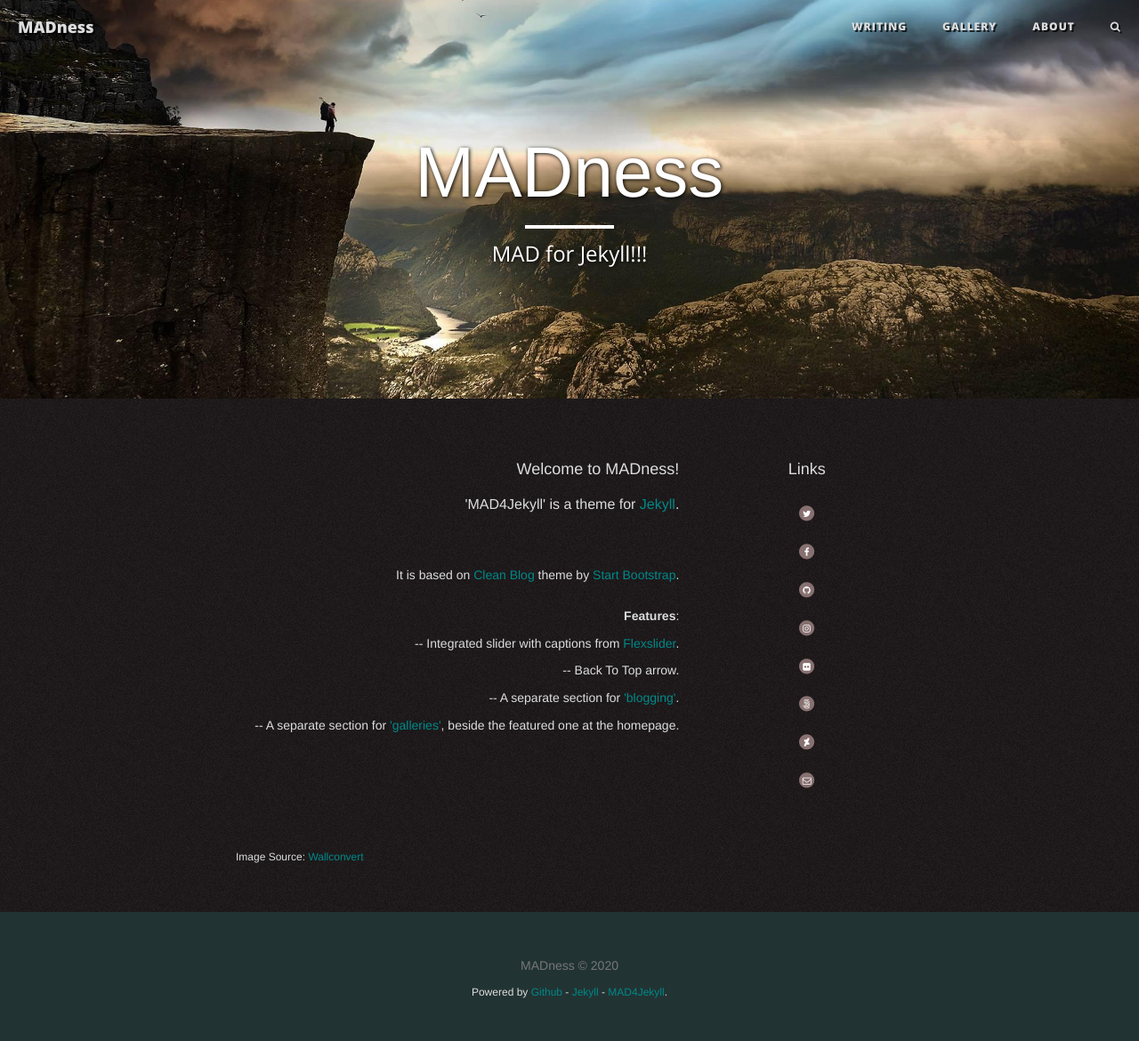
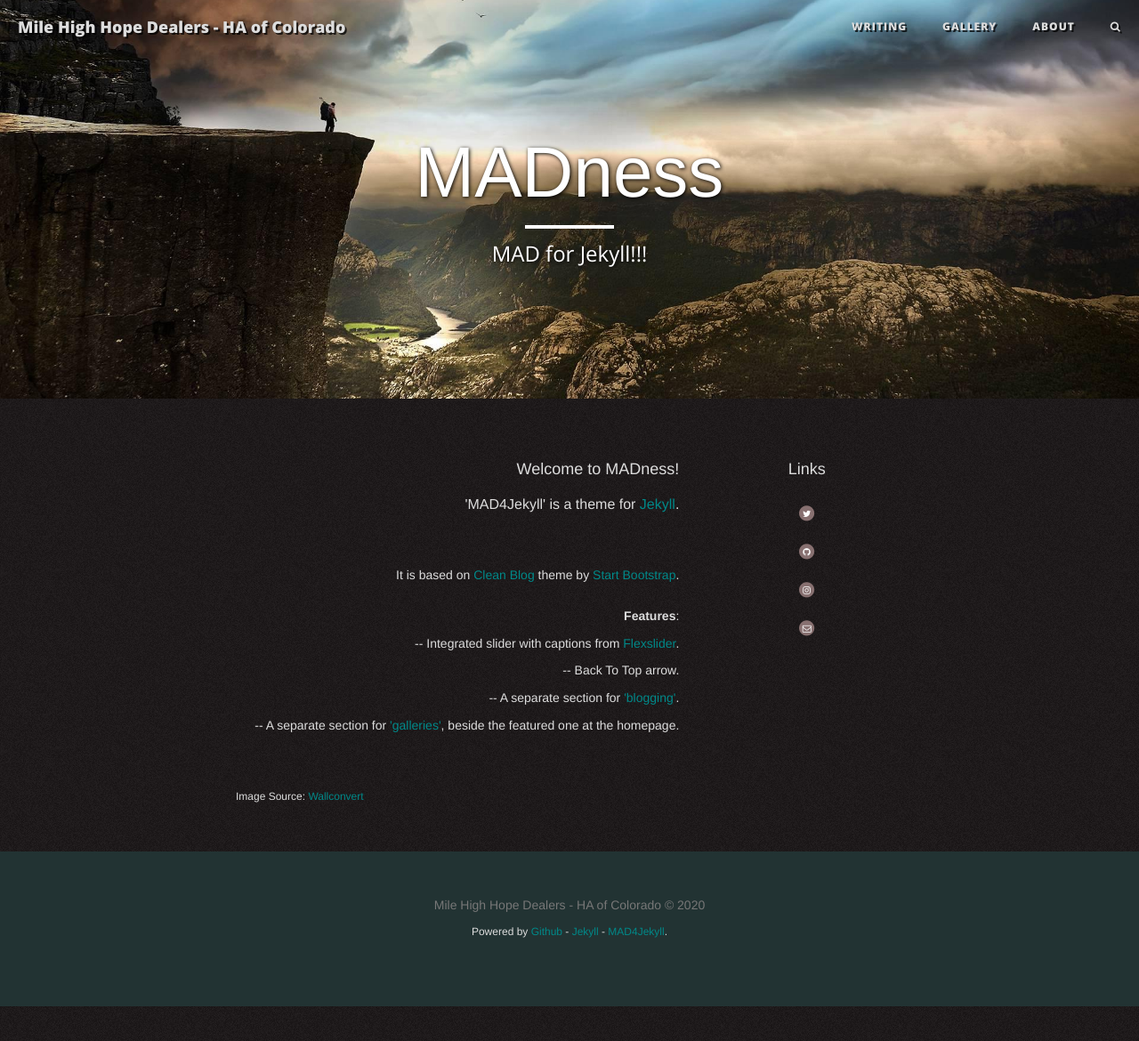
Before and after one commit to StarPerfect/RubyMileHighHopeDealers, a Jekyll site: the page built from pages/index.html, in a window 1280 px wide and 1199 px high. Shown: the top 1170 px of the window at 89% size. Built offline with Jekyll 4.4.1, drawn with Linux system fonts in a browser that asks for light colours; nearby versions of some CDN libraries.

Commit message:
Update config.yml with MHHD details

```diff
--- a/_config.yml
+++ b/_config.yml
@@ -1,6 +1,6 @@
 # Site settings
-title: "MADness"
-description: A Template for Jekyll
+title: "Mile High Hope Dealers - HA of Colorado"
+description: Heroin Anonymous of Colorado Area Site
 
 # Files
 baseurl:
@@ -9,8 +9,8 @@ assets:
   libs: assets/libs
   owner: assets/owner
 logo: logo.png
-discus_shortname: MADness
-email: mad@ness.com
+discus_shortname: HAColorado
+email: MileHighHopeDealers@gmail.com
 url: "http://madforjekyll.github.io"
 search: true
 share: true
@@ -24,19 +24,15 @@ wpm: 200
 
 # Owner/author information
 owner:
-  name:   MADness
+  name:   Heroin Anonymous of Colorado
   avatar: avatar.jpg
   # Use the coder's toolbox at http://coderstoolbox.net/string/#!encoding=xml&action=encode&charset=us_ascii to encode your description into XML string
-  description:    MAD for Jekyll
+  description:    Mile High Hope Dealers is the website for the Colorado Area of Heroin Anonymous
 
 # Social networking links used in footer. Update and remove as you like.
-twitter_username: MAD4Jekyll
-facebook_username: MAD4Jekyll
-github_username: MAD4Jekyll
-deviantart_username: MAD4Jekyll
-500px_username: MAD4Jekyll
-flickr_username: MAD4Jekyll
-instagram_username: MAD4Jekyll
+twitter_username: StarPerfect
+github_username: StarPerfect
+instagram_username: ST4RP3RF3CT
 
 
 # Internal nav
@@ -87,93 +83,8 @@ google_verify:
 # https://ssl.bing.com/webmaster/configure/verify/ownership Option 2 content= goes here
 bing_verify:
 
-# # Site settings
-# title: "Mile High Hope Dealers - HA of Colorado"
-# description: Heroin Anonymous of Colorado Area Site
 
-# # Files
-# baseurl:
-# pagesdir: pages
-# assets:
-#   libs: assets/libs
-#   owner: assets/owner
-# logo: logo.png
-# discus_shortname: HAColorado
-# email: MileHighHopeDealers@gmail.com
-# url: "http://madforjekyll.github.io"
-# search: true
-# share: true
-# comments: true
-
-# # Read Time is a calculator tp provide post read-time based on word count. Usage is recommended.
-# readtime: true
-
-# # Specify the average Words per minute. If not defined, 180 will be used
-# wpm: 200
-
-# # Owner/author information
-# owner:
-#   name:   Heroin Anonymous of Colorado
-#   avatar: avatar.jpg
-#   # Use the coder's toolbox at http://coderstoolbox.net/string/#!encoding=xml&action=encode&charset=us_ascii to encode your description into XML string
-#   description:    Mile High Hope Dealers is the website for the Colorado Area of Heroin Anonymous
-
-# # Social networking links used in footer. Update and remove as you like.
-# twitter_username: StarPerfect
-# github_username: StarPerfect
-# instagram_username: ST4RP3RF3CT
-
-
-# # Internal nav
-# nav:
-#  writing: "root_url/writing/"
-#  gallery: "root_url/gallery/"
-#  about: "root_url/about/"
-
-
-# # Server
-# destination:      	 ./_site
-# port:             	 4000
-
-
-# #dependencies
-# # Gems
-# gems:
-#   - jekyll-paginate
-
-
-# # Build settings
-# highlighter:         rouge
-# markdown:           kramdown
-# kramdown:
-#     extensions:
-#      - Hard_wrap
-#      - no_intra_emphasis
-#      - strikethrough
-#      - fenced_code_blocks
-#      - autolink
-#      - tables
-#      - with_toc_data
-#      - highlight
-#      - footnotes
-#     input:          GFM
-# sass:
-#     style:          :compressed
-# paginate: 5
-# paginate_path: "/writing/page:num/"
-# permalink: "/writing/:title/"
-# exclude: ["less","node_modules","Gruntfile.js","package.json","README.md"]
-# slugify: "pretty"
-
-
-# # Analytics and webmaster tools stuff goes here
-# google_analytics:   UA-xxxxxxxx-x
-# google_verify:
-# # https://ssl.bing.com/webmaster/configure/verify/ownership Option 2 content= goes here
-# bing_verify:
-
-
-# # Jekyll Plugins
-# plugins:
-#   - jekyll-seo-tag
-#   - jekyll-sitemap
+# Jekyll Plugins
+plugins:
+  - jekyll-seo-tag
+  - jekyll-sitemap
```
Also changed, not shown: 1 other file.
